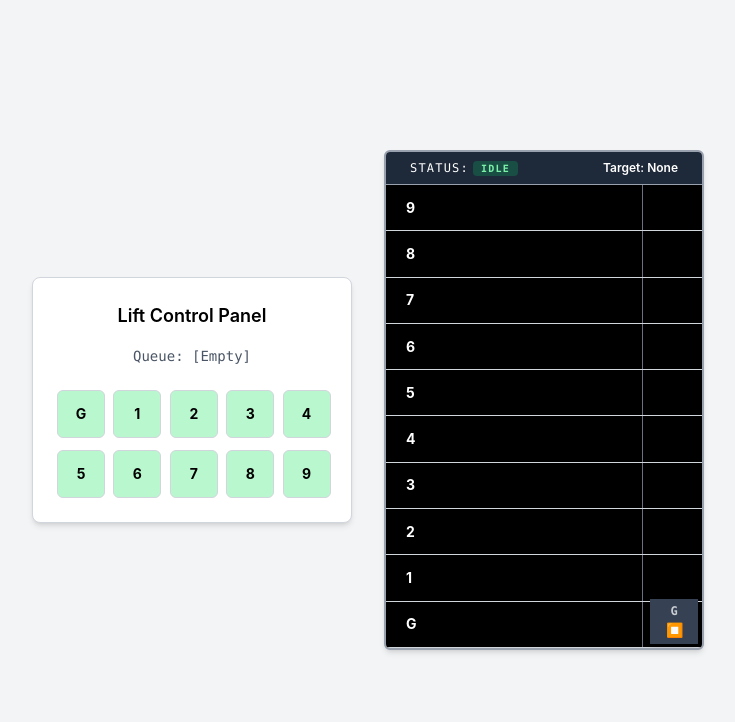
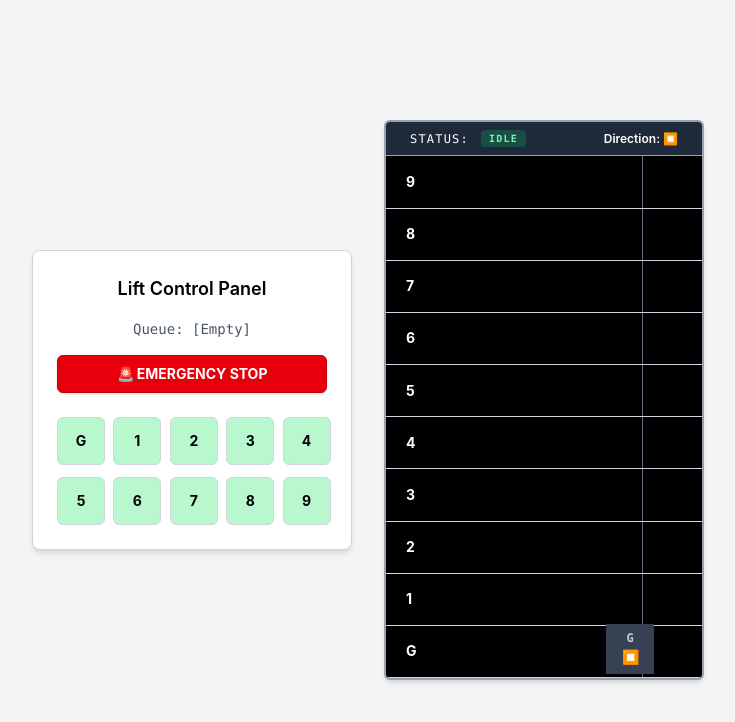
Before and after one commit to mqkhan125/react-elevator-system, a React (Vite) app: page / in a window 1280 px wide. Shown: the top 722 px of the page, without its empty margins (272-1007 px from the left). Built offline with nearby package versions, Linux system fonts and the light colour scheme.

Commit message:
feat: implement emergency button and countdown timer in lift system
- Added emergency button for critical situations
- Integrated timer functionality for response handling

```diff
--- a/src/App.jsx
+++ b/src/App.jsx
@@ -4,11 +4,22 @@ import Lift from "./Componets/Lift";
 
 const App = () => {
   const [queue, setQueue] = useState([]);
+  const [isEmergency, setIsEmergency] = useState(false);
 
   return (
     <div className="flex flex-col md:flex-row justify-center items-center gap-8 bg-gray-100 min-h-screen p-6">
-      <ControlPanel queue={queue} setQueue={setQueue} />
-      <Lift queue={queue} setQueue={setQueue} />
+      <ControlPanel
+        queue={queue}
+        setQueue={setQueue}
+        isEmergency={isEmergency}
+        setIsEmergency={setIsEmergency}
+      />
+      <Lift
+        queue={queue}
+        setQueue={setQueue}
+        isEmergency={isEmergency}
+        setIsEmergency={setIsEmergency}
+      />
     </div>
   );
 };
--- a/src/Componets/Button.jsx
+++ /dev/null
@@ -1,18 +0,0 @@
-const Button = ({ floor, queue, handleValue }) => {
-  const isActive = queue.includes(floor);
-
-  return (
-    <button
-      onClick={() => handleValue(floor)}
-      className={`w-14 h-14 rounded-xl font-black text-base transition-all duration-200 border shadow flex items-center justify-center ${
-        isActive
-          ? "bg-gradient-to-r from-red-600 to-rose-500 text-white border-red-500/30 shadow-[0_0_15px_rgba(220,38,38,0.4)]"
-          : "bg-slate-800 text-slate-300 border-slate-700 hover:bg-slate-700 hover:text-cyan-400"
-      }`}
-    >
-      {floor}
-    </button>
-  );
-};
-
-export default Button;
--- a/src/Componets/ControlPanel.jsx
+++ b/src/Componets/ControlPanel.jsx
@@ -1,4 +1,4 @@
-const ControlPanel = ({ setQueue, queue }) => {
+const ControlPanel = ({ setQueue, queue, isEmergency, setIsEmergency }) => {
   const buttons = ["G", 1, 2, 3, 4, 5, 6, 7, 8, 9];
 
   const handleValue = (floorId) => {
@@ -14,9 +14,23 @@ const ControlPanel = ({ setQueue, queue }) => {
         Lift Control Panel
       </h2>
 
-      <p className="text-center text-sm text-gray-600 mb-6 font-mono">
+      <p className="text-center text-sm text-gray-600 mb-4 font-mono">
         Queue: [{queue.length > 0 ? queue.join(", ") : "Empty"}]
       </p>
+
+      {/* Emergency Control Button */}
+      <div className="flex justify-center mb-6">
+        <button
+          onClick={() => setIsEmergency((prev) => !prev)}
+          className={`w-full py-2 text-sm font-bold rounded-md border transition text-center shadow-sm ${
+            isEmergency
+              ? "bg-purple-600 text-white border-purple-700 animate-bounce"
+              : "bg-red-600 text-white border-red-700 hover:bg-red-700"
+          }`}
+        >
+          {isEmergency ? "🚨 RESUME LIFT" : "🚨 EMERGENCY STOP"}
+        </button>
+      </div>
 
       <div className="grid grid-cols-5 gap-3">
         {buttons.map((floor) => {
--- a/src/Componets/Lift.jsx
+++ b/src/Componets/Lift.jsx
@@ -1,32 +1,57 @@
 import { useEffect, useState, useRef } from "react";
 
-const Lift = ({ queue, setQueue }) => {
+const Lift = ({ queue, setQueue, isEmergency, setIsEmergency }) => {
   const [currentFloor, setCurrentFloor] = useState(0);
   const [liftStatus, setLiftStatus] = useState("IDLE");
   const [isMoving, setIsMoving] = useState(false);
   const [direction, setDirection] = useState(null);
   const [doorOpen, setDoorOpen] = useState(false);
+  const [timer, setTimer] = useState(0);
 
   const intervalRef = useRef(null);
+  const timerRef = useRef(null);
 
-  const FLOOR_HEIGHT = 46;
+  const FLOOR_HEIGHT = 52;
   const floors = Array.from({ length: 10 }, (_, i) => 9 - i);
 
   useEffect(() => {
-    if (queue.length > 0 && !isMoving) {
+    if (queue.length > 0 && !isMoving && !isEmergency) {
       runNext();
     }
-  }, [queue, isMoving]);
+  }, [queue, isMoving, isEmergency]);
+
+  // Handle emergency state changes
+  useEffect(() => {
+    if (isEmergency) {
+      if (intervalRef.current) clearInterval(intervalRef.current);
+      if (timerRef.current) clearInterval(timerRef.current);
+      setIsMoving(false);
+      setLiftStatus("EMERGENCY STOP");
+    } else if (queue.length > 0) {
+      runNext();
+    } else {
+      setLiftStatus("IDLE");
+    }
+  }, [isEmergency]);
+
+  // Timer countdown logic
+  useEffect(() => {
+    if (timer > 0) {
+      timerRef.current = setInterval(() => {
+        setTimer((prev) => prev - 1);
+      }, 1000);
+    }
+    return () => clearInterval(timerRef.current);
+  }, [timer]);
 
   const runNext = () => {
-    if (queue.length === 0 || isMoving) return;
+    if (queue.length === 0 || isMoving || isEmergency) return;
 
     const targetFloor = queue[0] === "G" ? 0 : queue[0];
     moveToFloor(targetFloor);
   };
 
   const moveToFloor = (targetFloor) => {
-    // ✅ FIX: same floor request
     if (targetFloor === currentFloor) {
       stopAtFloor();
       return;
@@ -41,8 +66,7 @@ const Lift = ({ queue, setQueue }) => {
 
     intervalRef.current = setInterval(() => {
       setCurrentFloor((prev) => {
-        // ✅ safety check
-        if (prev === targetFloor) return prev;
+        if (isEmergency || prev === targetFloor) return prev;
 
         const step = targetFloor > prev ? 1 : -1;
         const next = prev + step;
@@ -53,46 +77,46 @@ const Lift = ({ queue, setQueue }) => {
 
           setTimeout(() => {
             stopAtFloor();
-          }, 200); // smooth stop delay
+          }, 200);
         }
 
         return next;
       });
-    }, 2000); // ⬅ interviewer requirement (2 sec per floor)
+    }, 2000);
   };
 
   const stopAtFloor = () => {
     setLiftStatus("STOP");
+    setTimer(3);
 
-    // door open
     setTimeout(() => {
       setDoorOpen(true);
     }, 300);
 
-    // door close
     setTimeout(() => {
       setDoorOpen(false);
     }, 2500);
 
-    // complete request
     setTimeout(() => {
       setQueue((prev) => prev.slice(1));
       setIsMoving(false);
       setLiftStatus("IDLE");
+      setTimer(0);
     }, 3000);
   };
 
   const liftPosition = (9 - currentFloor) * FLOOR_HEIGHT;
 
   return (
-    <div className="relative w-80 h-[500px] bg-gray-100 border-2 border-gray-400 rounded-md overflow-hidden flex flex-col shadow-md">
-      {/* HEADER */}
+    <div className="relative w-80 h-[560px] bg-gray-100 border-2 border-gray-400 rounded-md overflow-hidden flex flex-col shadow-md">
       <div className="bg-gray-800 p-2 border-b border-gray-400 flex justify-between items-center px-6 text-white">
-        <span className="text-xs font-mono uppercase tracking-widest">
+        <span className="text-xs font-mono uppercase tracking-widest flex items-center gap-2">
           Status:
           <span
             className={`ml-1 font-bold px-2 py-0.5 rounded text-[10px] ${
-              liftStatus === "MOVING"
+              isEmergency
+                ? "bg-purple-400/20 text-purple-300 animate-bounce"
+                : liftStatus === "MOVING"
                   ? "bg-yellow-400/20 text-yellow-300 animate-pulse"
                   : liftStatus === "STOP"
                     ? "bg-red-400/20 text-red-300"
@@ -104,12 +128,11 @@ const Lift = ({ queue, setQueue }) => {
         </span>
 
         <span className="text-xs font-semibold">
-          Target:{" "}
-          {queue[0] !== undefined ? (queue[0] === 0 ? "G" : queue[0]) : "None"}
+          Direction:{" "}
+          {liftStatus === "MOVING" ? (direction === "UP" ? "⬆️" : "⬇️") : "⏹️"}
         </span>
       </div>
 
-      {/* FLOORS */}
       <div className="relative flex-col flex h-full justify-between">
         {floors.map((floor) => (
           <div
@@ -122,26 +145,36 @@ const Lift = ({ queue, setQueue }) => {
           </div>
         ))}
 
-        {/* LIFT */}
+        {/* Lift Cabin & Clock Timer UI */}
         <div
-          className="absolute right-1 w-12 h-[45px] bg-red-500 rounded shadow-md flex items-center justify-center text-white font-bold text-lg select-none"
+          className="absolute right-0 w-24 h-[50px] flex items-center gap-1 transition-all duration-300"
           style={{
             top: `${liftPosition}px`,
             transition: "top 1.7s cubic-bezier(0.4, 0, 0.2, 1)",
           }}
         >
+          {/* Timer Display to the left of the Lift Cabin */}
+          {timer > 0 && (
+            <div className="flex items-center gap-1 bg-blue-600/90 text-white font-bold px-2 py-1 rounded-md shadow text-[11px] animate-pulse">
+              <span>⏰</span>
+              <span>{timer}s</span>
+            </div>
+          )}
+
+          {/* Lift Box */}
+          <div className="w-12 h-[50px] bg-red-500 rounded shadow-md flex items-center justify-center text-white font-bold text-lg select-none">
             <div className="relative w-full h-full flex items-center justify-center overflow-hidden">
-            {/* DOORS */}
               <div
-              className={`absolute left-0 top-0 h-full w-1/2 bg-gray-700 transition-all duration-500
-              ${doorOpen ? "-translate-x-full" : "translate-x-0"}`}
+                className={`absolute left-0 top-0 h-full w-1/2 bg-gray-700 transition-all duration-500 ${
+                  doorOpen ? "-translate-x-full" : "translate-x-0"
+                }`}
               />
               <div
-              className={`absolute right-0 top-0 h-full w-1/2 bg-gray-700 transition-all duration-500
-              ${doorOpen ? "translate-x-full" : "translate-x-0"}`}
+                className={`absolute right-0 top-0 h-full w-1/2 bg-gray-700 transition-all duration-500 ${
+                  doorOpen ? "translate-x-full" : "translate-x-0"
+                }`}
               />
 
-            {/* CONTENT */}
               <div className="z-10 flex flex-col items-center">
                 <span className="text-xs font-mono animate-pulse">
                   {currentFloor === 0 ? "G" : currentFloor}
@@ -159,6 +192,7 @@ const Lift = ({ queue, setQueue }) => {
           </div>
         </div>
       </div>
+    </div>
   );
 };
 
```
Lines whose indentation alone changed are shown as unchanged.
